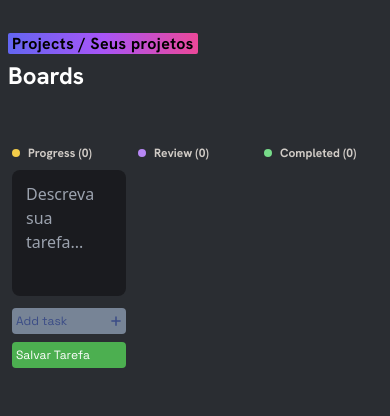
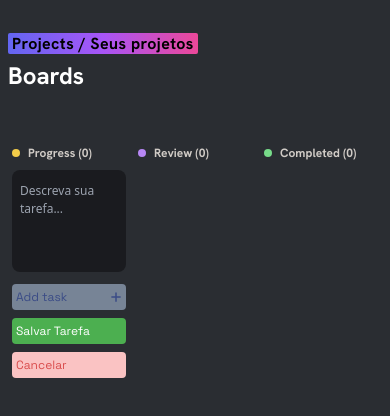
Before and after one commit to JoaoPedroOM/TaskManager, a React (Vite) app: page / in a window 390 px wide. Both pictures are taken after a click on the button "Add task". Shown: the top 416 px of the page. Built offline with nearby package versions, Linux system fonts and the light colour scheme.

Commit message:
feat: Implementado botão para cancelar a adição de nova tarefa e responsividade ajustada

```diff
--- a/src/components/Card.jsx
+++ b/src/components/Card.jsx
@@ -44,8 +44,14 @@ const Card = ({ columnTitle }) => {
     }
   }
 
+  function cancelTask() {
+    setInputAddTask(false);
+    setTaskDescription("");
+  }
+
+
   return (
-    <section className="w-full h-screen rounded-lg">
+    <section className="lg:w-full w-1/3 h-screen rounded-lg">
       <h2 className="font-titles text-[12px] lg:text-base text-[#d0cbc6] font-bold lg:m-5 m-1">
         <span
           className={`inline-block w-2 h-2 lg:w-3 lg:h-3 rounded-full mr-2 ${getColorClass()}`}
@@ -71,7 +77,7 @@ const Card = ({ columnTitle }) => {
                     {...provided.draggableProps}
                     {...provided.dragHandleProps}
                     ref={provided.innerRef}
-                    className="w-full min-w-[70px] bg-[#1a1b1f] rounded-lg text-[#fff] py-3 px-[14px] mb-3"
+                    className="w-full text-wrap break-words text-[12px] lg:text-base min-w-[70px] bg-[#1a1b1f] rounded-lg text-[#fff] py-3 px-[14px] mb-3"
                   >
                     {task.description}
                   </section>
@@ -81,9 +87,9 @@ const Card = ({ columnTitle }) => {
             {provided.placeholder}
 
             {inputAddTask && (
-              <section className="w-full min-w-[70px] bg-[#1a1b1f] rounded-lg text-[#fff] py-3 px-[14px] mb-3">
+              <section className="w-full bg-[#1a1b1f] rounded-lg text-[#fff] py-3 lg:px-[14px] px-2 mb-3">
                 <textarea
-                  className="bg-transparent border-none outline-none focus:outline-none focus:bg-transparent w-full resize-none"
+                  className="bg-transparent text-[12px] lg:text-base border-none outline-none focus:outline-none focus:bg-transparent w-full resize-none"
                   rows={4}
                   placeholder="Descreva sua tarefa..."
                   value={taskDescription}
@@ -108,12 +114,20 @@ const Card = ({ columnTitle }) => {
             )}
 
             {inputAddTask && (
+              <div className="flex lg:flex-row lg:gap-2 flex-col">
               <button
-                className="mt-2 lg:px-4 lg:py-2 text-[12px] lg:text-base font-main w-full text-start bg-[#4caf50] text-white rounded p-1"
+                className="mt-2 lg:px-4 lg:py-2 text-[12px] lg:text-base font-main w-full  text-start bg-[#4caf50] text-white rounded p-1"
                 onClick={addTask}
               >
                 Salvar Tarefa
               </button>
+              <button
+                  className="mt-2 lg:px-4 lg:py-2 text-[12px] lg:text-base font-main w-full text-start bg-[#fac3c3] text-[#d94c4c] rounded p-1 cursor-pointer"
+                  onClick={cancelTask}
+                >
+                  Cancelar
+                </button>
+              </div>
             )}
           </section>
         )}
--- a/src/store/task-slice.js
+++ b/src/store/task-slice.js
@@ -38,9 +38,9 @@ const taskSlice = createSlice({
       saveTasksToLocalStorage(state);
     },
     removeTask(state, action) {
-      const { column, id } = action.payload;
+      const { column, taskId } = action.payload;
       state.columns[column] = state.columns[column].filter(
-        (task) => task.id !== id
+        (task) => task.id !== taskId
       );
       state[`${column.toLowerCase()}Count`]--;
       saveTasksToLocalStorage(state);
```
